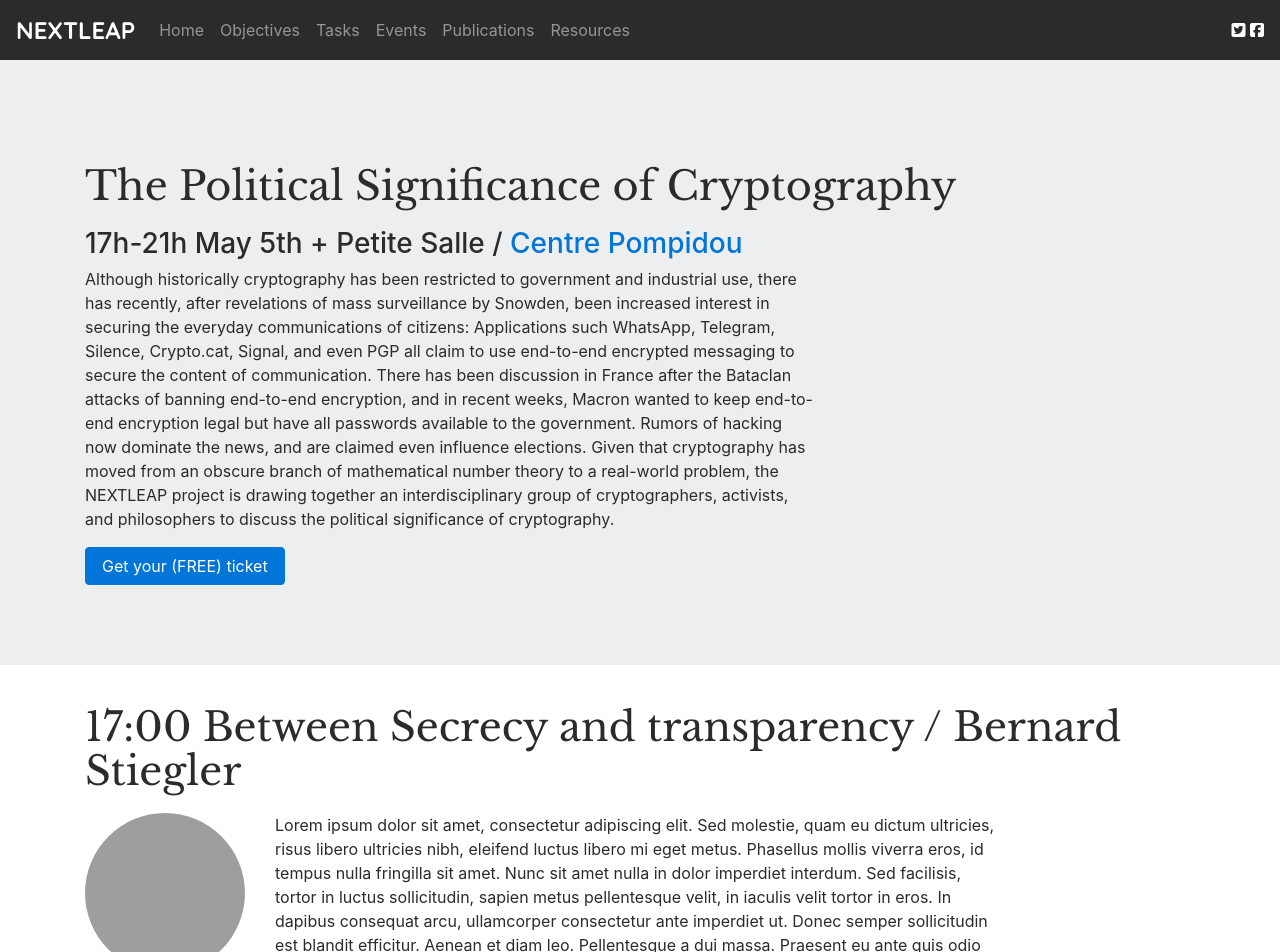
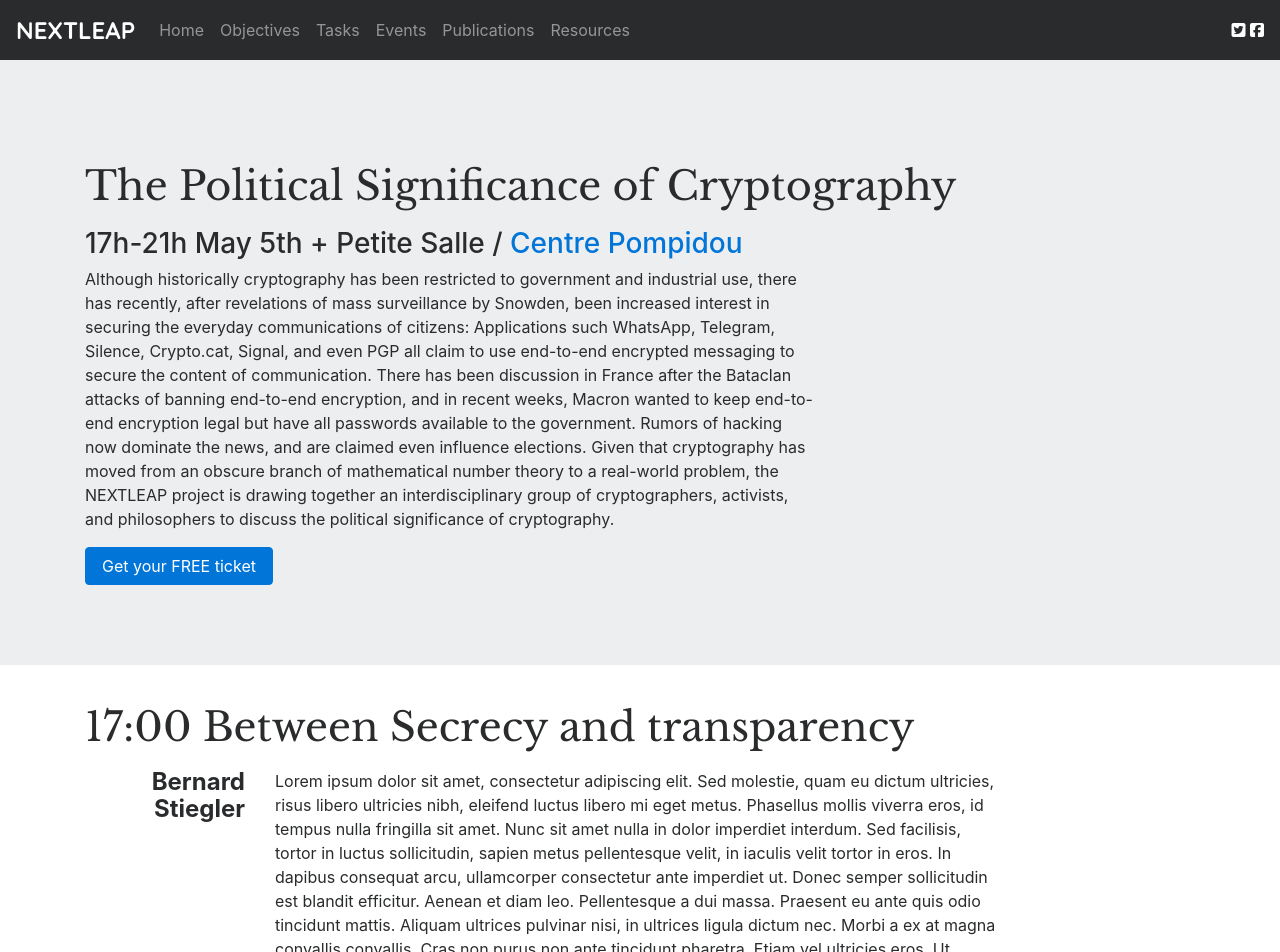
Before and after one commit to nextleap-project/nextleap-website, a Jekyll site: the page built from events/launch.html, in a window 1280 px wide. Shown: the top 952 px of the page. Built offline with Jekyll 4.4.1, drawn with Linux system fonts in a browser that asks for light colours; nearby versions of some CDN libraries; some of the changed text lies outside the part shown; grey boxes are pictures that could not be loaded.

Commit message:
blueprint launch event

```diff
--- a/css/style2.scss
+++ b/css/style2.scss
@@ -225,9 +225,16 @@
 
 .launch {
   .speaker {
-    h4 {
-      margin-top: 0.5em;
-      text-align : center;
-    }
+
+		margin-bottom: 1em;
+
+		h4 {
+			text-align: right;
+			font-weight: bold;
+		}
+
+		h5 {
+			margin-bottom: 0.5em;
+		}
   }
 }
--- a/events/launch.html
+++ b/events/launch.html
@@ -17,7 +53,7 @@
       <p>Although historically cryptography has been restricted to government and industrial use, there has recently, after revelations of mass surveillance by Snowden, been increased interest in securing the everyday communications of citizens: Applications such WhatsApp, Telegram, Silence, Crypto.cat, Signal, and even PGP all claim to use end-to-end encrypted messaging to secure the content of communication. There has been discussion in France after the Bataclan attacks of banning end-to-end encryption, and in recent weeks, Macron wanted to keep end-to-end encryption legal but have all passwords available to the government. Rumors of hacking now dominate the news, and are claimed even influence elections. Given that cryptography has moved from an obscure branch of mathematical number theory to a real-world problem, the NEXTLEAP project is drawing together an interdisciplinary group of cryptographers, activists, and philosophers to discuss the political significance of cryptography.</p>
 
       <p class="lead">
-        <a class="btn btn-primary" href="https://nextleap-launch.eventbrite.com">Get your (FREE) ticket</a>
+        <a class="btn btn-primary" href="https://nextleap-launch.eventbrite.com">Get your FREE ticket</a>
       </p>
 
     </div>
@@ -27,13 +63,15 @@
 </div>
 
 <div class="launch container">
-  <h2>17:00 Between Secrecy and transparency / Bernard Stiegler</h2>
+  <h2>17:00 Between Secrecy and transparency</h2>
 
   <div class="row">
-    <div class="speaker col col-md-2">
-      <img src="http://lorempixel.com/100/100/people" class="rounded-circle" alt="">
+    <div class="col col-md-2">
+      <div class="speaker">
         <h4>Bernard Stiegler</h4>
       </div>
+    </div>
+
     <div class="col col-md-8">
       <p>Lorem ipsum dolor sit amet, consectetur adipiscing elit. Sed molestie, quam eu dictum ultricies, risus libero ultricies nibh, eleifend luctus libero mi eget metus. Phasellus mollis viverra eros, id tempus nulla fringilla sit amet. Nunc sit amet nulla in dolor imperdiet interdum. Sed facilisis, tortor in luctus sollicitudin, sapien metus pellentesque velit, in iaculis velit tortor in eros. In dapibus consequat arcu, ullamcorper consectetur ante imperdiet ut. Donec semper sollicitudin est blandit efficitur. Aenean et diam leo. Pellentesque a dui massa. Praesent eu ante quis odio tincidunt mattis. Aliquam ultrices pulvinar nisi, in ultrices ligula dictum nec. Morbi a ex at magna convallis convallis. Cras non purus non ante tincidunt pharetra. Etiam vel ultricies eros. Ut ultricies nunc urna, ut efficitur metus posuere vehicula. </p>
     </div>
@@ -48,78 +86,40 @@
     <p>Moderator: Vincent Puig</p>
   </div>
 
-    <div class="speaker col col-md-2">
-      <img src="http://lorempixel.com/100/100/people" class="rounded-circle" alt="">
-      <h4>Bob McCarty</h4>
+
+  <div class="col col-md-8">
+    {% for speaker in page.panel %}
+      <div class="speaker">
+        <h5>{{ speaker.name }}</h5>
+
+        <div class="bio">
+          {{ speaker.bio }}
         </div>
-    <div class="speaker col col-md-2">
-      <img src="http://lorempixel.com/100/100/people" class="rounded-circle" alt="">
-      <h4>Elizabeth Jones</h4>
       </div>
-    <div class="speaker col col-md-2">
-      <img src="http://lorempixel.com/100/100/people" class="rounded-circle" alt="">
-      <h4>Elizabeth Jones</h4>
+    {% endfor %}
   </div>
-    <div class="speaker col col-md-2">
-      <img src="http://lorempixel.com/100/100/people" class="rounded-circle" alt="">
-      <h4>Bill Baskerville</h4>
   </div>
 
-  </div>
-
-  <h2>19:00 Panel 2</h2>
+  <h2>20:30 NEXTLEAP researchers</h2>
 
   <div class="row">
     <div class="col col-md-4">
-      <p>Lorem ipsum dolor sit amet, consectetur adipiscing elit. Sed molestie, quam eu dictum ultricies, risus libero ultricies nibh, eleifend luctus libero mi eget metus. Phasellus mollis viverra eros, id tempus nulla fringilla sit amet. Nunc sit amet nulla in dolor imperdiet interdum. Sed facilisis, tortor in luctus sollicitudin, sapien metus pellentesque velit, in iaculis velit tortor in eros. In dapibus consequat arcu, ullamcorper consectetur ante imperdiet ut.</p>
-
-      <p>Moderator: Harry Halpin</p>
+      <p>Researchers and Ph.D. students funded by the EC NEXTLEAP proposal will present their work in progress, including the unveiling of a platform to collectively discuss Internet Rights.</p>
     </div>
 
-    <div class="speaker col col-md-2">
-      <img src="http://lorempixel.com/100/100/people" class="rounded-circle" alt="">
-      <h4>Tanja Lange</h4>
+    <div class="col col-md-8">
+      {% for speaker in page.junior_panel %}
+      <div class="speaker">
+        <h5>{{ speaker.name }}</h5>
+
+        <div class="bio">
+            {{ speaker.topic }}
         </div>
-    <div class="speaker col col-md-2">
-      <img src="http://lorempixel.com/100/100/people" class="rounded-circle" alt="">
-      <h4>Daniel Bernstein</h4>
       </div>
-    <div class="speaker col col-md-2">
-      <img src="http://lorempixel.com/100/100/people" class="rounded-circle" alt="">
-      <h4>Moti Yung</h4>
-    </div>
-    <div class="speaker col col-md-2">
-      <img src="http://lorempixel.com/100/100/people" class="rounded-circle" alt="">
-      <h4>Slim Amamou</h4>
-    </div>
-
-  </div>
-
-  <h2>20:30 Young researchers panel</h2>
-
-  <div class="row">
-    <div class="col col-md-4">
-      <p>Lorem ipsum dolor sit amet, consectetur adipiscing elit. Sed molestie, quam eu dictum ultricies, risus libero ultricies nibh, eleifend luctus libero mi eget metus. Phasellus mollis viverra eros, id tempus nulla fringilla sit amet. Nunc sit amet nulla in dolor imperdiet interdum. Sed facilisis, tortor in luctus sollicitudin, sapien metus pellentesque velit, in iaculis velit tortor in eros. In dapibus consequat arcu, ullamcorper consectetur ante imperdiet ut.</p>
-
-      <p>Moderator: Vincent Puig</p>
-    </div>
-
-    <div class="speaker col col-md-2">
-      <img src="http://lorempixel.com/100/100/people" class="rounded-circle" alt="">
-      <h4>Bob McCarty</h4>
-    </div>
-    <div class="speaker col col-md-2">
-      <img src="http://lorempixel.com/100/100/people" class="rounded-circle" alt="">
-      <h4>Elizabeth Jones</h4>
-    </div>
-    <div class="speaker col col-md-2">
-      <img src="http://lorempixel.com/100/100/people" class="rounded-circle" alt="">
-      <h4>Elizabeth Jones</h4>
-    </div>
-    <div class="speaker col col-md-2">
-      <img src="http://lorempixel.com/100/100/people" class="rounded-circle" alt="">
-      <h4>Bill Baskerville</h4>
+      {% endfor %}
     </div>
   </div>
 
+  <h2>Venue</h2>
+
 </div>
```
Also changed, not shown: other parts of events/launch.html (+36 -0 lines). Lines whose indentation alone changed are shown as unchanged.
